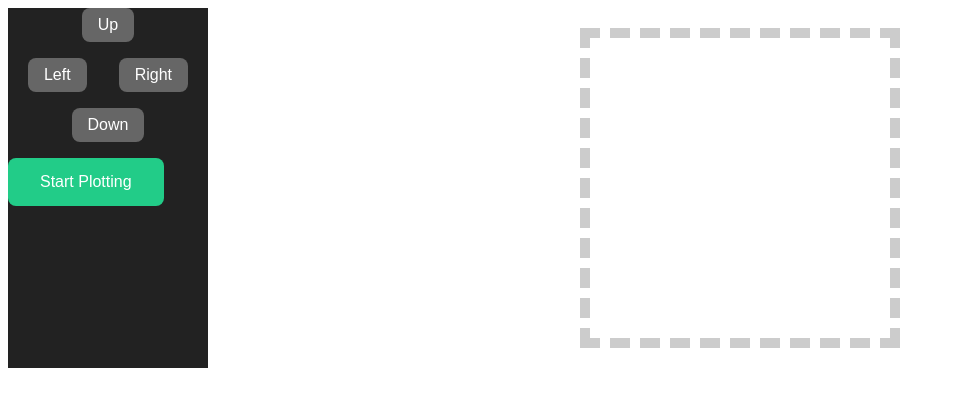
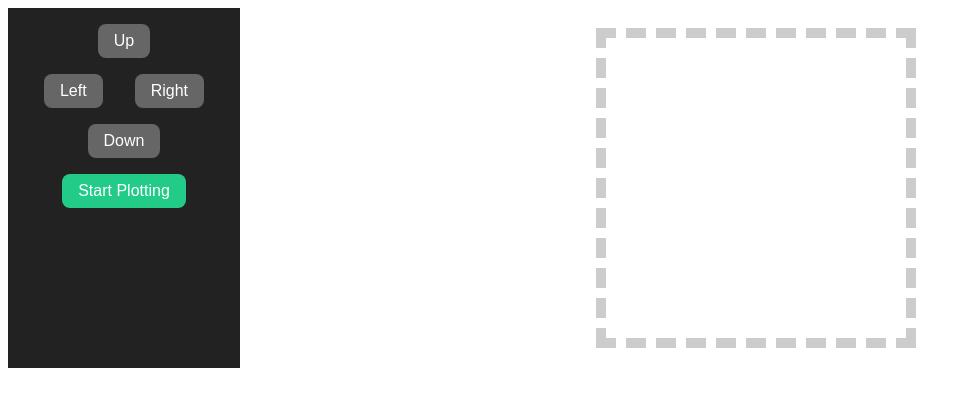
Before and after one commit to storborg/axibot, a Python web app: template axibot/server/templates/index.html in a window 1280 px wide. Shown: the top 407 px of the page, without its empty margins (0-971 px from the left). Run offline with Jinja, Linux system fonts and the light colour scheme; the template is opened without the code that fills it, so the values that code supplies are empty; some libraries are stand-ins or nearby versions.

Commit message:
Clean up nav bar design a bit

```diff
--- a/axibot/server/static/main.css
+++ b/axibot/server/static/main.css
@@ -5,6 +5,7 @@
     width: 200px;
     color: #eee;
     background-color:#222;
+    padding: 1em;
 }
 #main {
     flex: 1;
--- a/axibot/server/templates/index.html
+++ b/axibot/server/templates/index.html
@@ -18,7 +18,9 @@
                 <div class="manual_controls">
                     <button id="down" class="neutral">Down</button>
                 </div>
-                <button id="start" class="positive">Start Plotting</button>
+                <div class="manual_controls">
+                    <button id="start" class="positive">Start Plotting</button>
+                </div>
             </div>
             <div id="main">
                 <div id="dropper"></div>
```
